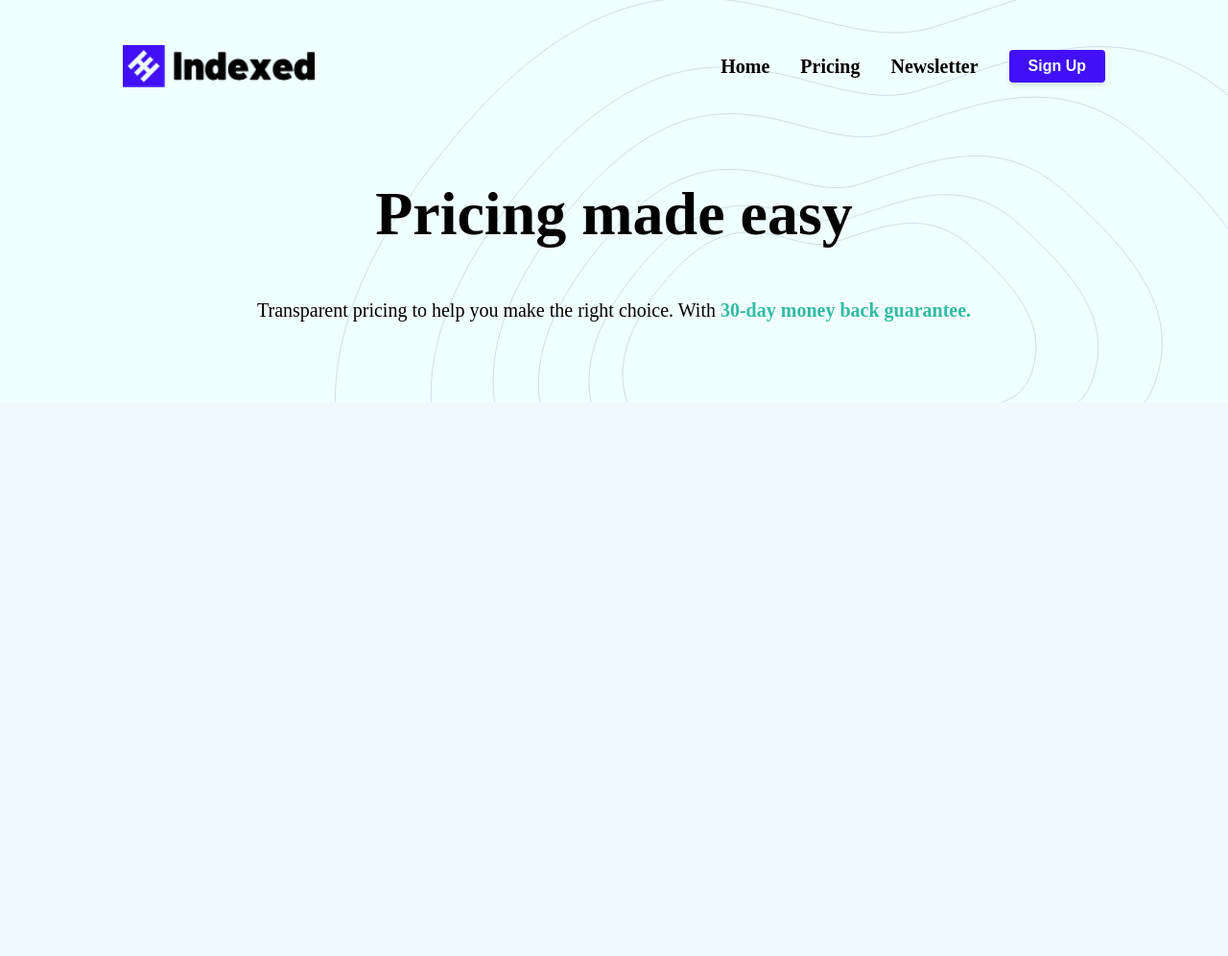
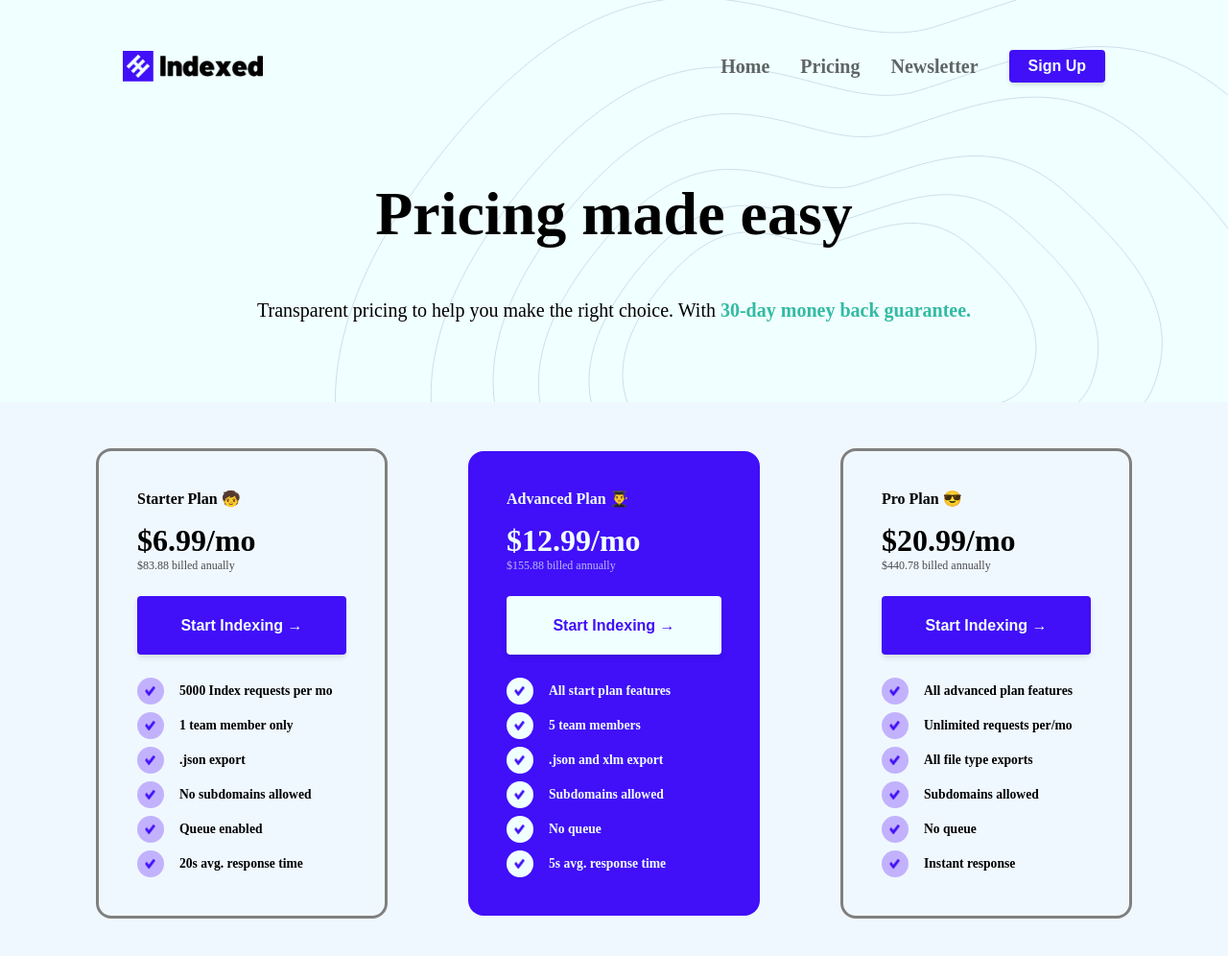
Before and after one commit to fedellen/pricing-page-exercise, a plain HTML site: page index.html in a window 1280 px wide. Shown: the whole page at 96% size. Before the commit the page ends 800 px from the top, so only its background shows below. Drawn offline with Linux system fonts and the light colour scheme.

Commit message:
Pricing panels styled, exercise complete 🔥

```diff
--- a/index.html
+++ b/index.html
@@ -29,9 +29,104 @@
     </section>
 
     <section id="pricing">
-      <div class="plan"></div>
-      <div class="plan blue"></div>
-      <div class="plan"></div>
+      <div class="plan">
+        <h4>Starter Plan 🧒</h4>
+        <h2 class="price">$6.99/mo</h2>
+        <span class="annual-price">$83.88 billed anually</span>
+        <button>Start Indexing →</button>
+        <ul>
+          <li>
+            <img src="images/checkmark-onpurple.png" />
+            <span>5000 Index requests per mo</span>
+          </li>
+          <li>
+            <img src="images/checkmark-onpurple.png" />
+            <span>1 team member only</span>
+          </li>
+          <li>
+            <img src="images/checkmark-onpurple.png" />
+            <span>.json export</span>
+          </li>
+          <li>
+            <img src="images/checkmark-onpurple.png" />
+            <span>No subdomains allowed</span>
+          </li>
+          <li>
+            <img src="images/checkmark-onpurple.png" />
+            <span>Queue enabled</span>
+          </li>
+          <li>
+            <img src="images/checkmark-onpurple.png" />
+            <span>20s avg. response time</span>
+          </li>
+        </ul>
+      </div>
+
+      <div class="blue plan">
+        <h4>Advanced Plan 👨‍🎓</h4>
+        <h2 class="price">$12.99/mo</h2>
+        <span class="annual-price">$155.88 billed annually</span>
+        <button>Start Indexing →</button>
+        <ul>
+          <li>
+            <img src="images/checkmark-onpurple.png" />
+            <span>All start plan features</span>
+          </li>
+          <li>
+            <img src="images/checkmark-onpurple.png" />
+            <span>5 team members</span>
+          </li>
+          <li>
+            <img src="images/checkmark-onpurple.png" />
+            <span>.json and xlm export</span>
+          </li>
+          <li>
+            <img src="images/checkmark-onpurple.png" />
+            <span>Subdomains allowed</span>
+          </li>
+          <li>
+            <img src="images/checkmark-onpurple.png" />
+            <span>No queue</span>
+          </li>
+          <li>
+            <img src="images/checkmark-onpurple.png" />
+            <span>5s avg. response time</span>
+          </li>
+        </ul>
+      </div>
+
+      <div class="plan">
+        <h4>Pro Plan 😎</h4>
+        <h2 class="price">$20.99/mo</h2>
+        <span class="annual-price">$440.78 billed annually</span>
+        <button>Start Indexing →</button>
+        <ul>
+          <li>
+            <img src="images/checkmark-onpurple.png" />
+            <span>All advanced plan features</span>
+          </li>
+          <li>
+            <img src="images/checkmark-onpurple.png" />
+            <span>Unlimited requests per/mo</span>
+          </li>
+          <li>
+            <img src="images/checkmark-onpurple.png" />
+            <span>All file type exports</span>
+          </li>
+          <li>
+            <img src="images/checkmark-onpurple.png" />
+            <span>Subdomains allowed</span>
+          </li>
+          <li>
+            <img src="images/checkmark-onpurple.png" />
+            <span>No queue</span>
+          </li>
+          <li>
+            <img src="images/checkmark-onpurple.png" />
+            <span>Instant response</span>
+          </li>
+        </ul>
+      </div>
     </section>
   </body>
 </html>
--- a/style.css
+++ b/style.css
@@ -1,5 +1,20 @@
+/**
+Use a better box model (opinionated).
+*/
+
+*,
+*::before,
+*::after {
+  box-sizing: border-box;
+}
+
+h2 {
+  font-size: 1rem;
+  margin: 0;
+}
+
 body {
-  box-sizing: border-box;
+  /* box-sizing: border-box; */
   margin: 0;
   background-color: aliceblue;
 }
@@ -32,7 +47,17 @@ p {
   align-items: center; */
 }
 #top-bar img {
-  height: 2.75rem;
+  height: 2rem;
+}
+
+#top-bar a {
+  opacity: 60%;
+}
+
+@media (max-width: 800px) {
+  #top-bar a {
+    display: none;
+  }
 }
 
 #top-bar {
@@ -97,3 +122,100 @@ p {
   color: #32bba4;
   font-weight: 800;
 }
+
+#pricing {
+  display: flex;
+  padding: 3rem;
+  gap: 2rem;
+  flex-wrap: wrap;
+  justify-content: space-evenly;
+  align-items: center;
+}
+
+.plan {
+  padding: 2.5rem;
+  margin: 0;
+  display: flex;
+  flex-direction: column;
+  border-style: solid;
+  border-color: gray;
+  border-radius: 1rem;
+  width: 19rem;
+}
+
+.plan h4 {
+  margin: 0;
+}
+
+.annual-price {
+  font-size: 0.75rem;
+  opacity: 70%;
+  margin-bottom: 1.5rem;
+}
+
+.plan h2 {
+  margin-top: 1rem;
+  font-size: 2rem;
+  font-weight: 900;
+}
+
+.plan.blue {
+  border-style: none;
+  background-color: #410ff8;
+  color: azure;
+}
+
+.plan.blue button {
+  background-color: azure;
+  color: #410ff8;
+}
+
+.plan.blue button:hover {
+  background-color: whitesmoke;
+}
+
+.plan button {
+  font-size: 1rem;
+  font-weight: 900;
+  cursor: pointer;
+  color: azure;
+  background-color: #410ff8;
+  padding: 1.35rem 1.25rem;
+  border-radius: 0.25rem;
+  border: 0;
+  margin-bottom: 1.5rem;
+  box-shadow: 0 4px 6px -1px rgba(0, 0, 0, 0.1),
+    0 2px 4px -1px rgba(0, 0, 0, 0.06);
+}
+
+.plan button:hover {
+  background-color: blue;
+}
+
+.plan ul {
+  padding: 0;
+  margin: 0;
+  display: flex;
+  flex-direction: column;
+  gap: 0.5rem;
+}
+
+.plan li {
+  display: flex;
+  font-size: 0.85rem;
+  font-weight: 600;
+  gap: 1rem;
+  align-items: center;
+}
+
+.plan img {
+  height: 1.75rem;
+  width: 1.75rem;
+  background-color: #c2b2fd;
+  border-radius: 100%;
+  padding: 0.5rem;
+}
+
+.plan.blue img {
+  background-color: azure;
+}
```
